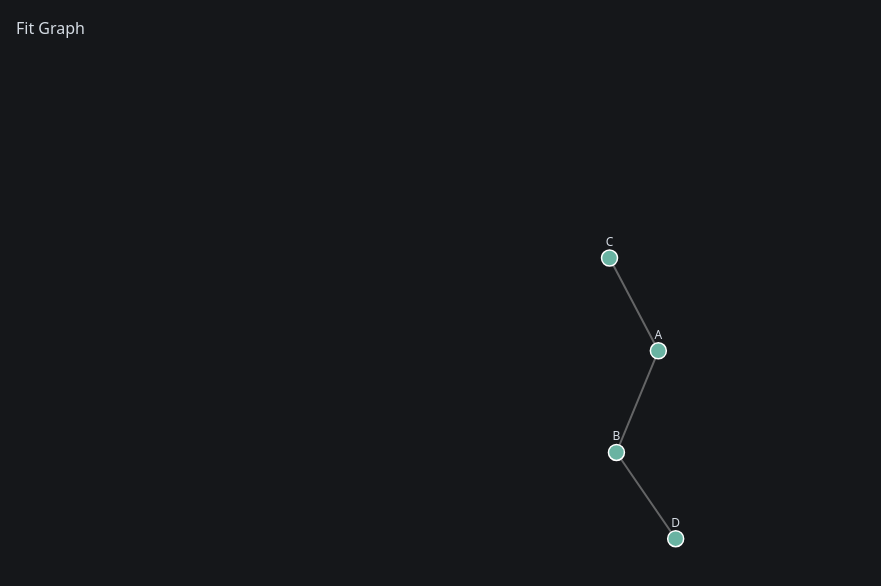
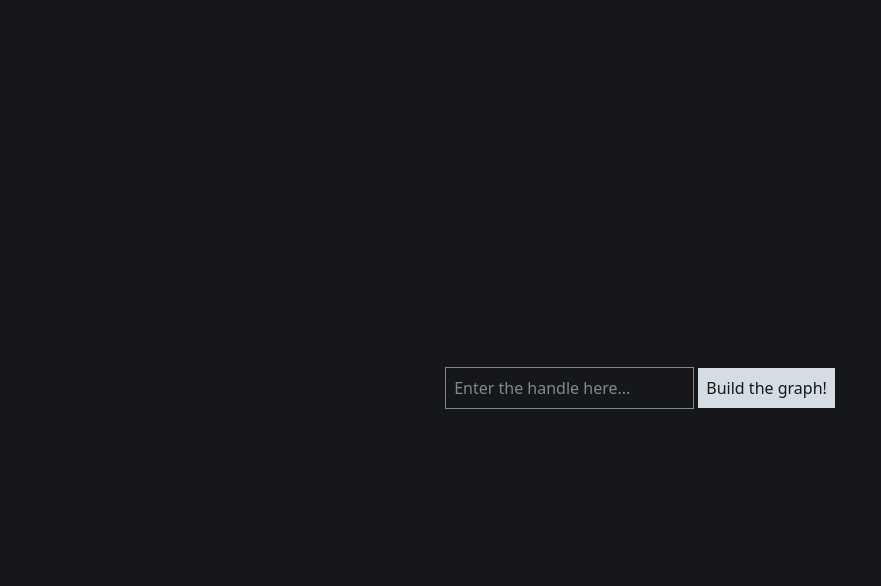
Before and after one commit to teatov/bsky-connectivity-graph, a Svelte app: page / in a window 1280 px wide. Shown: the top 586 px of the page, without its empty margins (0-881 px from the left). Built offline with nearby package versions, Linux system fonts and the light colour scheme.

Commit message:
add handle input

```diff
--- a/src/App.svelte
+++ b/src/App.svelte
@@ -1,5 +1,11 @@
 <script lang="ts">
   import Graph, { type Link, type Node } from './lib/components/graph.svelte';
+
+  type Stage = 'start' | 'fetching' | 'graph';
+
+  let stage = $state<Stage>('start');
+  let handle = $state<string | null>(null);
+  let errorMessage = $state<string | null>(null);
 
   const nodes: Node[] = [{ id: 'A' }, { id: 'B' }, { id: 'C' }, { id: 'D' }];
 
@@ -8,6 +14,42 @@
     { source: 'A', target: 'C' },
     { source: 'B', target: 'D' },
   ];
+
+  function startFetching() {
+    if (!handle) {
+      errorMessage = 'Enter something!';
+      return;
+    }
+    console.log(handle);
+  }
 </script>
 
-<Graph {nodes} {links} />
+{#if stage === 'start'}
+  <main class="flex h-full items-center justify-center">
+    <div class="p-4">
+      <div>
+        <input
+          type="text"
+          class="border border-secondary p-2 placeholder-secondary"
+          bind:value={handle}
+          placeholder="Enter the handle here..."
+          onkeypress={(event) => {
+            if (event.key === 'Enter') {
+              startFetching();
+            }
+          }}
+        />
+        <button class="bg-foreground p-2 text-background" onclick={startFetching}
+          >Build the graph!</button
+        >
+      </div>
+      <p class="min-h-6 text-danger">
+        {#if errorMessage}{errorMessage}{/if}
+      </p>
+    </div>
+  </main>
+{/if}
+
+{#if stage === 'graph'}
+  <Graph {nodes} {links} />
+{/if}
--- a/src/app.css
+++ b/src/app.css
@@ -3,15 +3,16 @@
 @theme {
   --color-background: #15171a;
   --color-foreground: #d5dce4;
-  --color-primary: #7bf1d4;
+  --color-secondary: #808892;
+  --color-danger: #da577e;
 }
 
 @layer base {
   * {
-    @apply focus:outline-none focus-visible:ring-2 focus-visible:ring-primary focus-visible:ring-offset-4 focus-visible:ring-offset-background;
+    @apply focus-visible:ring-foreground focus-visible:ring-offset-background focus:outline-none focus-visible:ring-2 focus-visible:ring-offset-4;
   }
   body {
-    @apply relative h-screen bg-background text-foreground;
+    @apply bg-background text-foreground relative h-screen;
   }
   button {
     @apply cursor-pointer;
```
